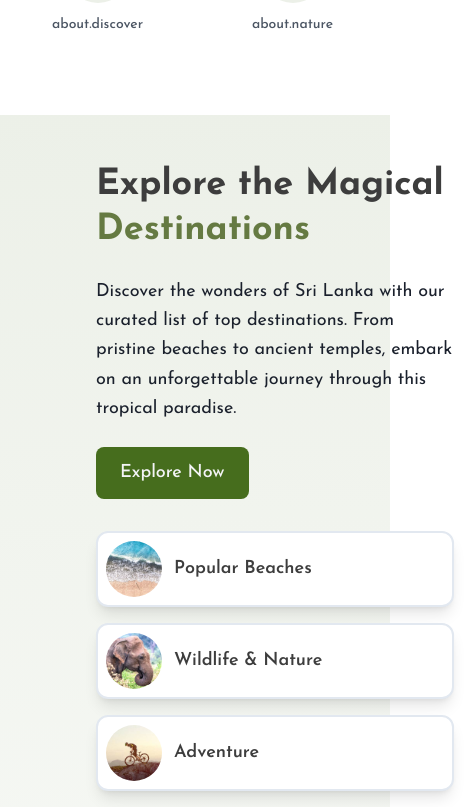
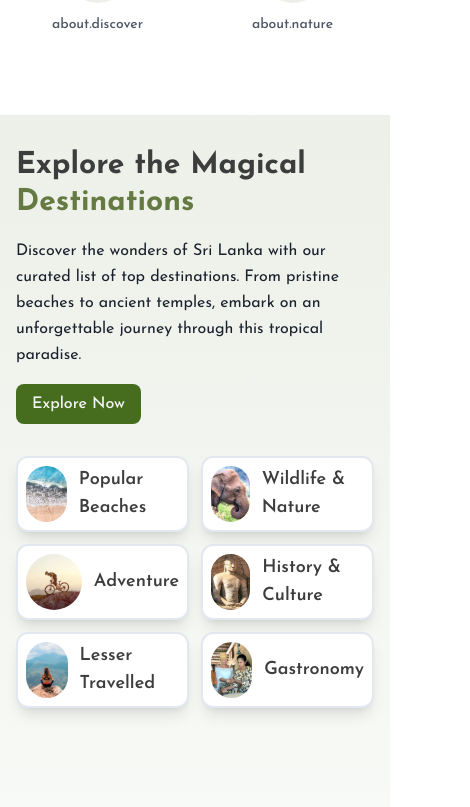
Before and after one commit to therazus/ceylonwanderer, a Next.js app: page / in a window 390 px wide. Shown: the part 1825-2632 px from the top of the page, 470 px wide, since content can reach past the window. Built offline with nearby package versions, Linux system fonts and the light colour scheme.

Commit message:
map component

```diff
--- a/src/app/components/DestinationMap/sri-lanka-map.tsx
+++ b/src/app/components/DestinationMap/sri-lanka-map.tsx
@@ -13,20 +13,20 @@ export function SriLankaMap() {
 
   return (
     <div className="relative min-h-screen bg-gradient-to-b from-primary/10 bg-white">
-      <div className="w-full mx-20 px-4 py-12 lg:py-20">
+      <div className="w-full px-4 py-8 sm:px-6 lg:px-8 xl:px-20 lg:py-12 xl:py-20">
         <div className="flex flex-col lg:flex-row justify-between gap-8 lg:gap-12">
           {/* Left Section */}
           <div className="lg:w-4/12 flex flex-col gap-8">
             <motion.div
               initial={{ opacity: 0, y: 20 }}
               animate={{ opacity: 1, y: 0 }}
-              className="text-left space-y-6"
+              className="text-left space-y-4 sm:space-y-6"
             >
-              <h1 className="text-4xl text-muted lg:text-5xl font-bold leading-tight">
+              <h1 className="text-3xl sm:text-4xl lg:text-5xl font-bold leading-tight text-muted">
                 Explore the Magical
                 <span className="block text-tan_primary">Destinations</span>
               </h1>
-              <p className="text-base text-lg leading-relaxed">
+              <p className="text-base sm:text-lg leading-relaxed">
                 Discover the wonders of Sri Lanka with our curated list of top
                 destinations. From pristine beaches to ancient temples, embark
                 on an unforgettable journey through this tropical paradise.
@@ -34,14 +34,14 @@ export function SriLankaMap() {
               <motion.button
                 whileHover={{ scale: 1.02 }}
                 whileTap={{ scale: 0.98 }}
-                className="inline-flex items-center gap-2 text-lg font-medium px-6 py-3 bg-primary text-gray-100 rounded-lg hover:bg-primary/90 transition-colors"
+                className="inline-flex items-center gap-2 text-base sm:text-lg font-medium px-4 sm:px-6 py-2 sm:py-3 bg-primary text-gray-100 rounded-lg hover:bg-primary/90 transition-colors"
               >
                 Explore Now
               </motion.button>
             </motion.div>
 
             {/* Categories Grid */}
-            <div className="grid grid-cols-1 sm:grid-cols-2 gap-4">
+            <div className="grid grid-cols-2 sm:grid-cols-3 lg:grid-cols-2 gap-3 sm:gap-4">
               <AnimatePresence>
                 {categories.slice(0, 6).map((category, index) => (
                   <motion.div
@@ -67,10 +67,10 @@ export function SriLankaMap() {
           </div>
 
           {/* Map Section */}
-          <div className="lg:w-8/12 relative">
-            <div className="relative h-[500px] lg:h-[800px] rounded-2xl overflow-hidden">
+          <div className="lg:w-8/12 relative mt-8 lg:mt-0">
+            <div className="relative h-[400px] sm:h-[500px] lg:h-[600px] xl:h-[800px] rounded-2xl overflow-hidden">
               <Image
-                src={slmap}
+                src={slmap || "/placeholder.svg"}
                 alt="Sri Lanka Map"
                 fill
                 className="object-contain p-4"
```
